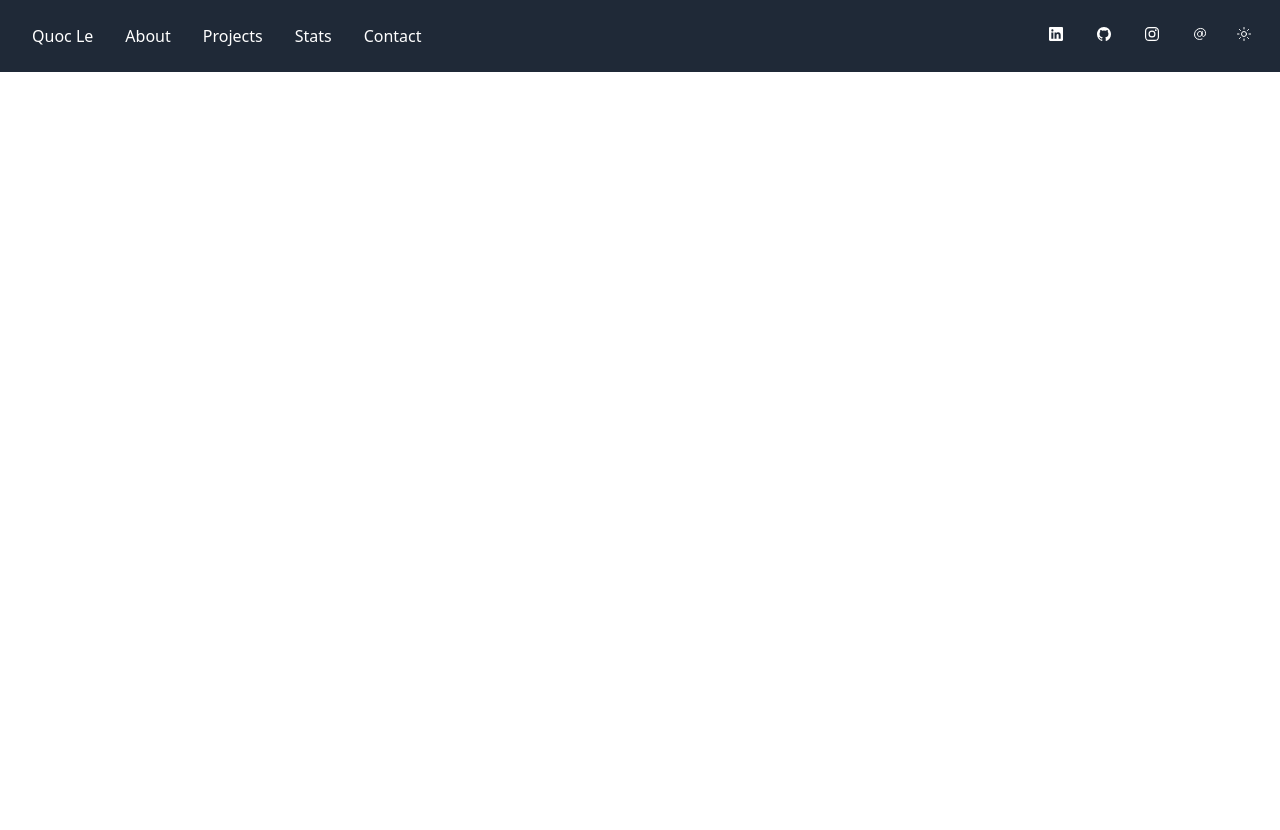
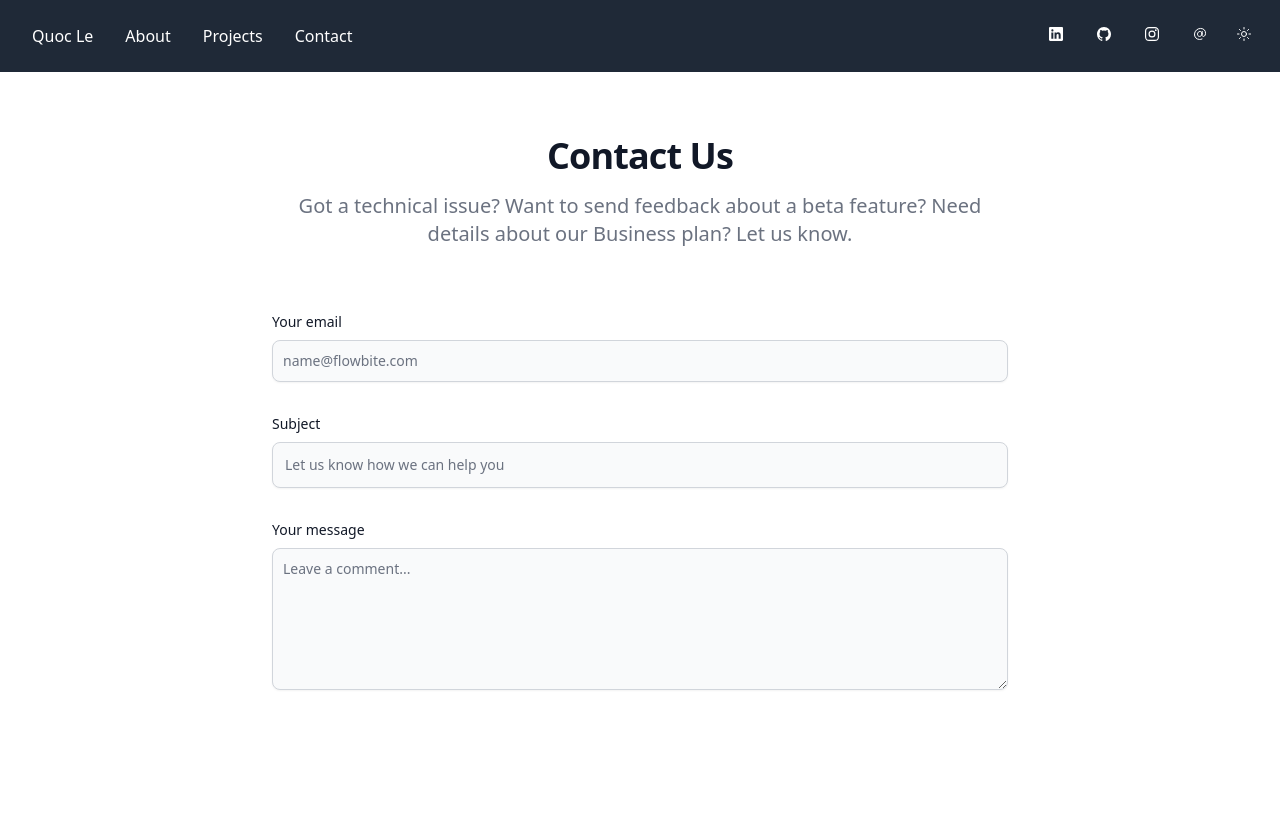
Before and after one commit to Quoctynoob/Personal_Portfolio, a Django app: page /contact/ in a window 1280 px wide. Before the commit the page ends 72 px from the top, so only its background shows below. Run offline with Django 5.2, Linux system fonts and the light colour scheme; some libraries are stand-ins or nearby versions.

Commit message:
about form done

```diff
--- a/portfolio/myportfolio/templates/myportfolio/contact.html
+++ b/portfolio/myportfolio/templates/myportfolio/contact.html
@@ -1,4 +1,26 @@
 {% extends 'base.html' %}
 {% block content %}
-
+<div class="ml-56 mr-56">
+    <section class="bg-white dark:bg-gray-900">
+        <div class="py-8 lg:py-16 px-4 mx-auto max-w-screen-md">
+            <h2 class="mb-4 text-4xl tracking-tight font-extrabold text-center text-gray-900 dark:text-white">Contact Us</h2>
+            <p class="mb-8 lg:mb-16 font-light text-center text-gray-500 dark:text-gray-400 sm:text-xl">Got a technical issue? Want to send feedback about a beta feature? Need details about our Business plan? Let us know.</p>
+            <form action="#" class="space-y-8">
+                <div>
+                    <label for="email" class="block mb-2 text-sm font-medium text-gray-900 dark:text-gray-300">Your email</label>
+                    <input type="email" id="email" class="shadow-sm bg-gray-50 border border-gray-300 text-gray-900 text-sm rounded-lg focus:ring-primary-500 focus:border-primary-500 block w-full p-2.5 dark:bg-gray-700 dark:border-gray-600 dark:placeholder-gray-400 dark:text-white dark:focus:ring-primary-500 dark:focus:border-primary-500 dark:shadow-sm-light" placeholder="name@flowbite.com" required>
+                </div>
+                <div>
+                    <label for="subject" class="block mb-2 text-sm font-medium text-gray-900 dark:text-gray-300">Subject</label>
+                    <input type="text" id="subject" class="block p-3 w-full text-sm text-gray-900 bg-gray-50 rounded-lg border border-gray-300 shadow-sm focus:ring-primary-500 focus:border-primary-500 dark:bg-gray-700 dark:border-gray-600 dark:placeholder-gray-400 dark:text-white dark:focus:ring-primary-500 dark:focus:border-primary-500 dark:shadow-sm-light" placeholder="Let us know how we can help you" required>
+                </div>
+                <div class="sm:col-span-2">
+                    <label for="message" class="block mb-2 text-sm font-medium text-gray-900 dark:text-gray-400">Your message</label>
+                    <textarea id="message" rows="6" class="block p-2.5 w-full text-sm text-gray-900 bg-gray-50 rounded-lg shadow-sm border border-gray-300 focus:ring-primary-500 focus:border-primary-500 dark:bg-gray-700 dark:border-gray-600 dark:placeholder-gray-400 dark:text-white dark:focus:ring-primary-500 dark:focus:border-primary-500" placeholder="Leave a comment..."></textarea>
+                </div>
+                <button type="submit" class="py-3 px-5 text-sm font-medium text-center text-white rounded-lg bg-primary-700 sm:w-fit hover:bg-primary-800 focus:ring-4 focus:outline-none focus:ring-primary-300 dark:bg-primary-600 dark:hover:bg-primary-700 dark:focus:ring-primary-800">Send message</button>
+            </form>
+        </div>
+      </section>
+</div>
 {% endblock %}
--- a/portfolio/myportfolio/templates/myportfolio/projects.html
+++ b/portfolio/myportfolio/templates/myportfolio/projects.html
@@ -1,4 +1,9 @@
 {% extends 'base.html' %}
+{% load static %}
 {% block content %}
+<div class="ml-56 mr-56">
+
+</div>
+
 
 {% endblock %}
--- a/portfolio/myportfolio/templates/myportfolio/stats.html
+++ /dev/null
@@ -1,4 +0,0 @@
-{% extends 'base.html' %}
-{% block content %}
-
-{% endblock %}
--- a/portfolio/myportfolio/urls.py
+++ b/portfolio/myportfolio/urls.py
@@ -5,6 +5,5 @@
     path('', views.home, name="home"),
     path('about/', views.about, name="about"),
     path('projects/', views.projects, name="projects"),
-    path('stats/', views.stats, name="stats"),
     path('contact/', views.contact, name="contact"),
 ]
--- a/portfolio/myportfolio/views.py
+++ b/portfolio/myportfolio/views.py
@@ -11,8 +11,5 @@
 def projects(request):
     return render(request, 'myportfolio/projects.html')
 
-def stats(request):
-    return render(request, 'myportfolio/stats.html')
-
 def contact(request):
     return render(request, 'myportfolio/contact.html')
--- a/portfolio/theme/static/css/dist/styles.css
+++ b/portfolio/theme/static/css/dist/styles.css
@@ -804,12 +832,44 @@
   margin-right: 14rem;
 }
 
+.me-2 {
+  margin-inline-end: 0.5rem;
+}
+
+.-me-0 {
+  margin-inline-end: -0px;
+}
+
+.-me-0\.5 {
+  margin-inline-end: -0.125rem;
+}
+
+.mb-4 {
+  margin-bottom: 1rem;
+}
+
+.mb-6 {
+  margin-bottom: 1.5rem;
+}
+
+.mt-4 {
+  margin-top: 1rem;
+}
+
+.mb-8 {
+  margin-bottom: 2rem;
+}
+
 .block {
   display: block;
 }
 
 .flex {
   display: flex;
+}
+
+.inline-flex {
+  display: inline-flex;
 }
 
 .hidden {
@@ -832,12 +896,32 @@
   width: 100%;
 }
 
+.max-w-20 {
+  max-width: 5rem;
+}
+
+.max-w-md {
+  max-width: 28rem;
+}
+
+.max-w-screen-md {
+  max-width: 768px;
+}
+
 .grow {
   flex-grow: 1;
 }
 
+.transform {
+  transform: translate(var(--tw-translate-x), var(--tw-translate-y)) rotate(var(--tw-rotate)) skewX(var(--tw-skew-x)) skewY(var(--tw-skew-y)) scaleX(var(--tw-scale-x)) scaleY(var(--tw-scale-y));
+}
+
 .flex-col {
   flex-direction: column;
+}
+
+.flex-wrap {
+  flex-wrap: wrap;
 }
 
 .items-center {
@@ -874,6 +974,41 @@
 
 .rounded-full {
   border-radius: 9999px;
+}
+
+.rounded-lg {
+  border-radius: 0.5rem;
+}
+
+.rounded {
+  border-radius: 0.25rem;
+}
+
+.border {
+  border-width: 1px;
+}
+
+.border-e-2 {
+  border-inline-end-width: 2px;
+}
+
+.border-blue-500 {
+  --tw-border-opacity: 1;
+  border-color: rgb(59 130 246 / var(--tw-border-opacity));
+}
+
+.border-gray-200 {
+  --tw-border-opacity: 1;
+  border-color: rgb(229 231 235 / var(--tw-border-opacity));
+}
+
+.border-transparent {
+  border-color: transparent;
+}
+
+.border-gray-300 {
+  --tw-border-opacity: 1;
+  border-color: rgb(209 213 219 / var(--tw-border-opacity));
 }
 
 .bg-blue-600 {
@@ -896,8 +1031,76 @@
   background-color: rgb(255 255 255 / var(--tw-bg-opacity));
 }
 
+.bg-gray-900 {
+  --tw-bg-opacity: 1;
+  background-color: rgb(17 24 39 / var(--tw-bg-opacity));
+}
+
+.bg-blue-500 {
+  --tw-bg-opacity: 1;
+  background-color: rgb(59 130 246 / var(--tw-bg-opacity));
+}
+
+.bg-gray-600 {
+  --tw-bg-opacity: 1;
+  background-color: rgb(75 85 99 / var(--tw-bg-opacity));
+}
+
+.bg-gray-700 {
+  --tw-bg-opacity: 1;
+  background-color: rgb(55 65 81 / var(--tw-bg-opacity));
+}
+
+.bg-gray-50 {
+  --tw-bg-opacity: 1;
+  background-color: rgb(249 250 251 / var(--tw-bg-opacity));
+}
+
+.bg-opacity-70 {
+  --tw-bg-opacity: 0.7;
+}
+
+.bg-opacity-90 {
+  --tw-bg-opacity: 0.9;
+}
+
+.bg-gradient-to-r {
+  background-image: linear-gradient(to right, var(--tw-gradient-stops));
+}
+
+.from-teal-200 {
+  --tw-gradient-from: #99f6e4 var(--tw-gradient-from-position);
+  --tw-gradient-to: rgb(153 246 228 / 0) var(--tw-gradient-to-position);
+  --tw-gradient-stops: var(--tw-gradient-from), var(--tw-gradient-to);
+}
+
+.to-lime-200 {
+  --tw-gradient-to: #d9f99d var(--tw-gradient-to-position);
+}
+
+.object-cover {
+  -o-object-fit: cover;
+     object-fit: cover;
+}
+
 .p-4 {
   padding: 1rem;
+}
+
+.p-6 {
+  padding: 1.5rem;
+}
+
+.p-2 {
+  padding: 0.5rem;
+}
+
+.p-2\.5 {
+  padding: 0.625rem;
+}
+
+.p-3 {
+  padding: 0.75rem;
 }
 
 .px-3 {
@@ -915,6 +1118,45 @@
   padding-bottom: 0.5rem;
 }
 
+.px-5 {
+  padding-left: 1.25rem;
+  padding-right: 1.25rem;
+}
+
+.py-2\.5 {
+  padding-top: 0.625rem;
+  padding-bottom: 0.625rem;
+}
+
+.py-1 {
+  padding-top: 0.25rem;
+  padding-bottom: 0.25rem;
+}
+
+.py-12 {
+  padding-top: 3rem;
+  padding-bottom: 3rem;
+}
+
+.px-2 {
+  padding-left: 0.5rem;
+  padding-right: 0.5rem;
+}
+
+.py-3 {
+  padding-top: 0.75rem;
+  padding-bottom: 0.75rem;
+}
+
+.py-8 {
+  padding-top: 2rem;
+  padding-bottom: 2rem;
+}
+
+.pe-4 {
+  padding-inline-end: 1rem;
+}
+
 .text-center {
   text-align: center;
 }
@@ -929,8 +1171,53 @@
   line-height: 1rem;
 }
 
+.text-3xl {
+  font-size: 1.875rem;
+  line-height: 2.25rem;
+}
+
+.text-lg {
+  font-size: 1.125rem;
+  line-height: 1.75rem;
+}
+
+.text-2xl {
+  font-size: 1.5rem;
+  line-height: 2rem;
+}
+
+.text-xl {
+  font-size: 1.25rem;
+  line-height: 1.75rem;
+}
+
+.text-4xl {
+  font-size: 2.25rem;
+  line-height: 2.5rem;
+}
+
 .font-semibold {
   font-weight: 600;
+}
+
+.font-medium {
+  font-weight: 500;
+}
+
+.font-bold {
+  font-weight: 700;
+}
+
+.font-extrabold {
+  font-weight: 800;
+}
+
+.font-light {
+  font-weight: 300;
+}
+
+.tracking-tight {
+  letter-spacing: -0.025em;
 }
 
 .text-black {
@@ -948,6 +1235,51 @@
   color: rgb(255 255 255 / var(--tw-text-opacity));
 }
 
+.text-gray-900 {
+  --tw-text-opacity: 1;
+  color: rgb(17 24 39 / var(--tw-text-opacity));
+}
+
+.text-blue-600 {
+  --tw-text-opacity: 1;
+  color: rgb(37 99 235 / var(--tw-text-opacity));
+}
+
+.text-gray-500 {
+  --tw-text-opacity: 1;
+  color: rgb(107 114 128 / var(--tw-text-opacity));
+}
+
+.text-gray-700 {
+  --tw-text-opacity: 1;
+  color: rgb(55 65 81 / var(--tw-text-opacity));
+}
+
+.text-teal-300 {
+  --tw-text-opacity: 1;
+  color: rgb(94 234 212 / var(--tw-text-opacity));
+}
+
+.underline {
+  text-decoration-line: underline;
+}
+
+.opacity-0 {
+  opacity: 0;
+}
+
+.shadow-lg {
+  --tw-shadow: 0 10px 15px -3px rgb(0 0 0 / 0.1), 0 4px 6px -4px rgb(0 0 0 / 0.1);
+  --tw-shadow-colored: 0 10px 15px -3px var(--tw-shadow-color), 0 4px 6px -4px var(--tw-shadow-color);
+  box-shadow: var(--tw-ring-offset-shadow, 0 0 #0000), var(--tw-ring-shadow, 0 0 #0000), var(--tw-shadow);
+}
+
+.shadow-sm {
+  --tw-shadow: 0 1px 2px 0 rgb(0 0 0 / 0.05);
+  --tw-shadow-colored: 0 1px 2px 0 var(--tw-shadow-color);
+  box-shadow: var(--tw-ring-offset-shadow, 0 0 #0000), var(--tw-ring-shadow, 0 0 #0000), var(--tw-shadow);
+}
+
 .transition {
   transition-property: color, background-color, border-color, text-decoration-color, fill, stroke, opacity, box-shadow, transform, filter, -webkit-backdrop-filter;
   transition-property: color, background-color, border-color, text-decoration-color, fill, stroke, opacity, box-shadow, transform, filter, backdrop-filter;
@@ -981,14 +1386,91 @@
   background-color: rgb(64 64 64 / var(--tw-bg-opacity));
 }
 
+.dark\:bg-gray-700:is(.dark *) {
+  --tw-bg-opacity: 1;
+  background-color: rgb(55 65 81 / var(--tw-bg-opacity));
+}
+
 .dark\:text-white:is(.dark *) {
   --tw-text-opacity: 1;
   color: rgb(255 255 255 / var(--tw-text-opacity));
 }
 
+.dark\:text-blue-500:is(.dark *) {
+  --tw-text-opacity: 1;
+  color: rgb(59 130 246 / var(--tw-text-opacity));
+}
+
+.dark\:text-neutral-500:is(.dark *) {
+  --tw-text-opacity: 1;
+  color: rgb(115 115 115 / var(--tw-text-opacity));
+}
+
+.dark\:text-gray-300:is(.dark *) {
+  --tw-text-opacity: 1;
+  color: rgb(209 213 219 / var(--tw-text-opacity));
+}
+
+.dark\:text-gray-400:is(.dark *) {
+  --tw-text-opacity: 1;
+  color: rgb(156 163 175 / var(--tw-text-opacity));
+}
+
+.dark\:placeholder-gray-400:is(.dark *)::-moz-placeholder {
+  --tw-placeholder-opacity: 1;
+  color: rgb(156 163 175 / var(--tw-placeholder-opacity));
+}
+
+.dark\:placeholder-gray-400:is(.dark *)::placeholder {
+  --tw-placeholder-opacity: 1;
+  color: rgb(156 163 175 / var(--tw-placeholder-opacity));
+}
+
+.dark\:hover\:text-blue-500:hover:is(.dark *) {
+  --tw-text-opacity: 1;
+  color: rgb(59 130 246 / var(--tw-text-opacity));
+}
+
+.dark\:focus\:ring-teal-700:focus:is(.dark *) {
+  --tw-ring-opacity: 1;
+  --tw-ring-color: rgb(15 118 110 / var(--tw-ring-opacity));
+}
+
+@media (min-width: 640px) {
+  .sm\:col-span-2 {
+    grid-column: span 2 / span 2;
+  }
+
+  .sm\:w-fit {
+    width: -moz-fit-content;
+    width: fit-content;
+  }
+
+  .sm\:text-xl {
+    font-size: 1.25rem;
+    line-height: 1.75rem;
+  }
+}
+
 @media (min-width: 768px) {
+  .md\:mb-0 {
+    margin-bottom: 0px;
+  }
+
+  .md\:ml-6 {
+    margin-left: 1.5rem;
+  }
+
   .md\:flex {
     display: flex;
+  }
+
+  .md\:w-1\/2 {
+    width: 50%;
+  }
+
+  .md\:flex-row {
+    flex-direction: row;
   }
 
   .md\:items-center {
@@ -1008,6 +1490,17 @@
   }
 }
 
+@media (min-width: 1024px) {
+  .lg\:mb-16 {
+    margin-bottom: 4rem;
+  }
+
+  .lg\:py-16 {
+    padding-top: 4rem;
+    padding-bottom: 4rem;
+  }
+}
+
 .rtl\:space-x-reverse:where([dir="rtl"], [dir="rtl"] *) > :not([hidden]) ~ :not([hidden]) {
   --tw-space-x-reverse: 1;
 }
--- a/portfolio/theme/templates/base.html
+++ b/portfolio/theme/templates/base.html
@@ -26,7 +26,6 @@
 					<a href="{% url 'home' %}" class="text-white px-4 py-2">Quoc Le</a>
 					<a href="{% url 'about' %}" class="text-white px-4 py-2">About</a>
 					<a href="{% url 'projects' %}" class="text-white px-4 py-2">Projects</a>
-					<a href="{% url 'stats' %}" class="text-white px-4 py-2">Stats</a>
 					<a href="{% url 'contact' %}" class="text-white px-4 py-2">Contact</a>
 				</nav>
 				<div class="flex items-center">
```
Also changed, not shown: other parts of portfolio/theme/static/css/dist/styles.css (+121 -0 lines), portfolio/myportfolio/templates/myportfolio/about.html (+27 -6 lines).
